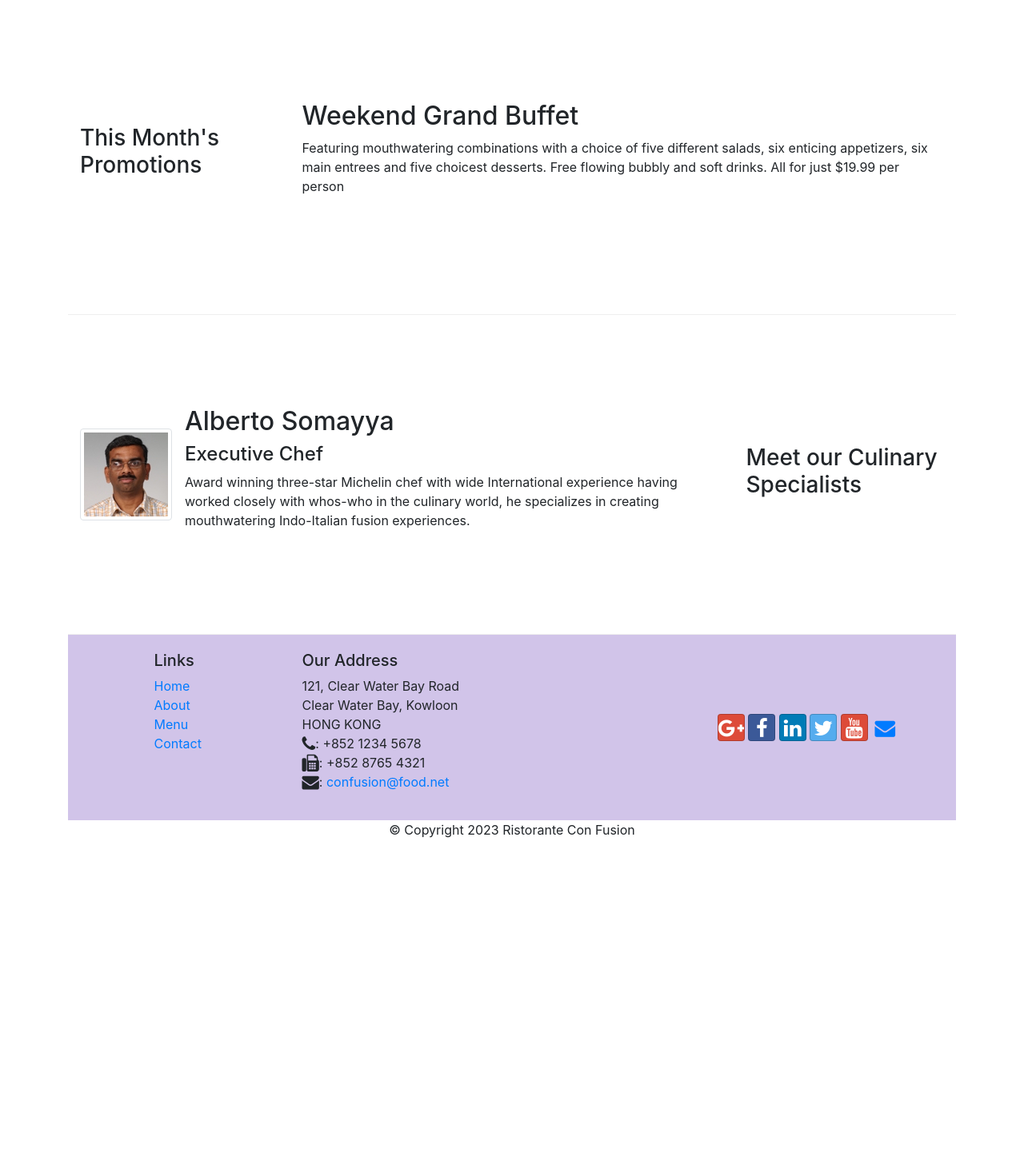
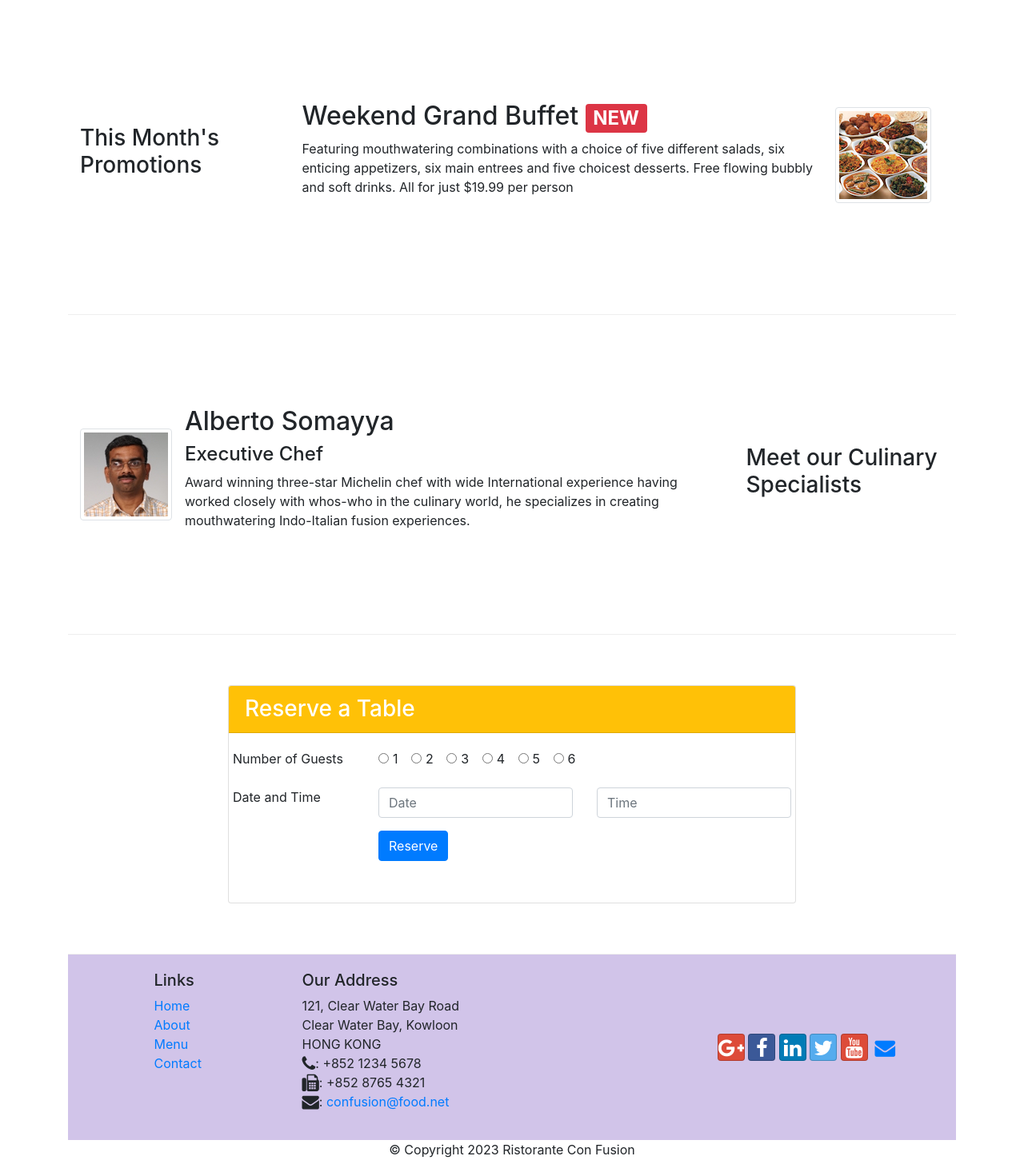
Before and after one commit to AjayMCA/coursera_bootstrap, a website: page index.html in a window 1280 px wide. Shown: the part 740-2206 px from the top of the page at 80% size. Before the commit the page ends 1806 px from the top, so only its background shows below. Drawn offline with nearby package versions, Linux system fonts and the light colour scheme; files whose address does not match are found by name.

Commit message:
assignment two

```diff
--- a/CSS/styles.css
+++ b/CSS/styles.css
@@ -37,3 +37,6 @@ body{
 .navbar-dark{
     background-color: #512DA8;
 }
+html {
+    scroll-behavior: smooth;
+  }
--- a/index.html
+++ b/index.html
@@ -55,6 +55,11 @@
                 <div class="col-12 col-sm align-self-center">
                     <img src="img/logo.png" class="img-fluid">
                 </div>
+                <div class="col-12 col-sm align-self-center">
+                    <button class="btn btn-warning btn-lg btn-block font-weight-bold">
+                       <a href="#reserve-form" style="text-decoration: none;">Reserve Table</a>
+                    </button>
+                </div>
             </div>
         </div>
     </header>
@@ -81,14 +86,23 @@
             </div>
         </div>
         <div class="row row-content align-items-center">
-            <div class="col-12 col-sm-4 col-md-3">
+            <div class="col-12 col-sm-4 order-sm-last col-md-3">
                 <h3>This Month's Promotions</h3>
             </div>
-            <div class="col col-sm col-md">
-                <h2>Weekend Grand Buffet</h2>
-                <p>Featuring mouthwatering combinations with a choice of five different salads, six enticing appetizers,
-                    six main entrees and five choicest desserts. Free flowing bubbly and soft drinks. All for just
-                    $19.99 per person </p>
+            <div class="col col-sm order-sm-last col-md">
+                <div class="media">
+                    <div class="media-body">
+                        <h2 class="mt-0">Weekend Grand Buffet
+                            <span class="badge badge-danger">NEW</span>
+                        </h2>
+                        <p class="d-none d-sm-block">Featuring mouthwatering combinations with a choice of five
+                            different salads, six enticing appetizers,
+                            six main entrees and five choicest desserts. Free flowing bubbly and soft drinks. All for
+                            just
+                            $19.99 per person </p>
+                    </div>
+                    <img class="d-flex mr-3 img-thumbnail align-self-center" src="img/buffet.png" alt="Uthappizza">
+                </div>
             </div>
         </div>
         <div class="row row-content align-items-center">
@@ -111,7 +125,77 @@
                 </div>
             </div>
         </div>
+        <div class="row row-content align-items-center" id="reserve-form">
+            <div class="col-12 col-md-2">
+
+            </div>
+            <div class="col-12 col-md-8 col-sm">
+                <div class="card">
+                    <h3 class="card-header bg-warning text-white">Reserve a Table</h3>
+                    <div class="card-body">
+                        <dl class="row">
+                            <form>
+                                <div class="form-group row">
+                                    <label for="firstname" class="col-md-3 col-sm col-form-lable">Number of Guests</label>
+                                    <div class="col-md-9 col-sm">
+                                        <div class="form-check form-check-inline">
+                                            <input class="form-check-input" type="radio" name="inlineRadioOptions"
+                                                id="inlineRadio1" value="option1">
+                                            <label class="form-check-label" for="inlineRadio1">1</label>
+                                        </div>
+                                        <div class="form-check form-check-inline">
+                                            <input class="form-check-input" type="radio" name="inlineRadioOptions"
+                                                id="inlineRadio1" value="option1">
+                                            <label class="form-check-label" for="inlineRadio1">2</label>
+                                        </div>
+                                        <div class="form-check form-check-inline">
+                                            <input class="form-check-input" type="radio" name="inlineRadioOptions"
+                                                id="inlineRadio1" value="option1">
+                                            <label class="form-check-label" for="inlineRadio1">3</label>
+                                        </div>
+                                        <div class="form-check form-check-inline">
+                                            <input class="form-check-input" type="radio" name="inlineRadioOptions"
+                                                id="inlineRadio1" value="option1">
+                                            <label class="form-check-label" for="inlineRadio1">4</label>
+                                        </div>
+                                        <div class="form-check form-check-inline">
+                                            <input class="form-check-input" type="radio" name="inlineRadioOptions"
+                                                id="inlineRadio1" value="option1">
+                                            <label class="form-check-label" for="inlineRadio1">5</label>
+                                        </div>
+                                        <div class="form-check form-check-inline">
+                                            <input class="form-check-input" type="radio" name="inlineRadioOptions"
+                                                id="inlineRadio1" value="option1">
+                                            <label class="form-check-label" for="inlineRadio1">6</label>
+                                        </div>
+                                    </div>
+                                </div>
+                                <div class="form-group row">
+                                    <label for="firstname" class="col-md-3 col-sm col-form-lable">Date and Time</label>
+                                    <div class="col-md-9 col-sm">
+                                        <div class="row">
+                                            <div class="col-sm">
+                                                <input type="text" class="form-control" placeholder="Date">
+                                            </div>
+                                            <div class="col-sm">
+                                                <input type="text" class="form-control" placeholder="Time">
+                                            </div>
+                                        </div>
+                                    </div>
+                                </div>
+                                <div class="form-group row">
+                                    <div class="offset-md-3 col-md-10">
+                                        <button class="btn btn-primary" type="submit">Reserve</button>
+                                    </div>
+                                </div>
+                            </form>
+                        </dl>
+                    </div>
+                </div>
+            </div>
+        </div>
     </div>
+
     <footer>
         <div class="container">
             <div class="row footer">
```
